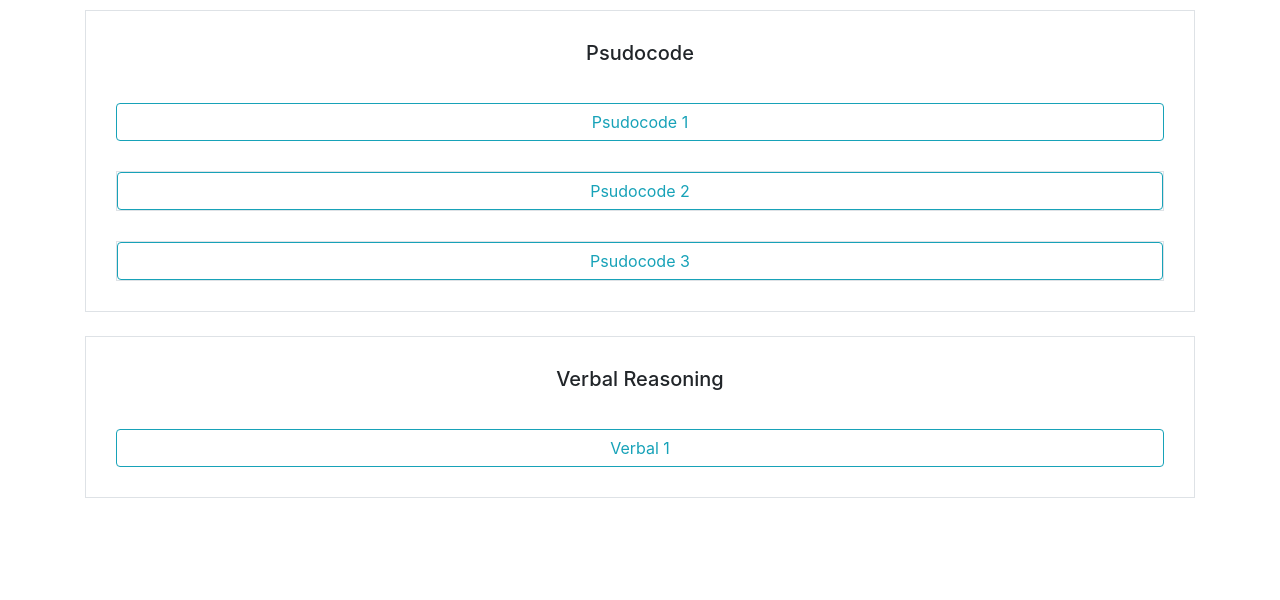
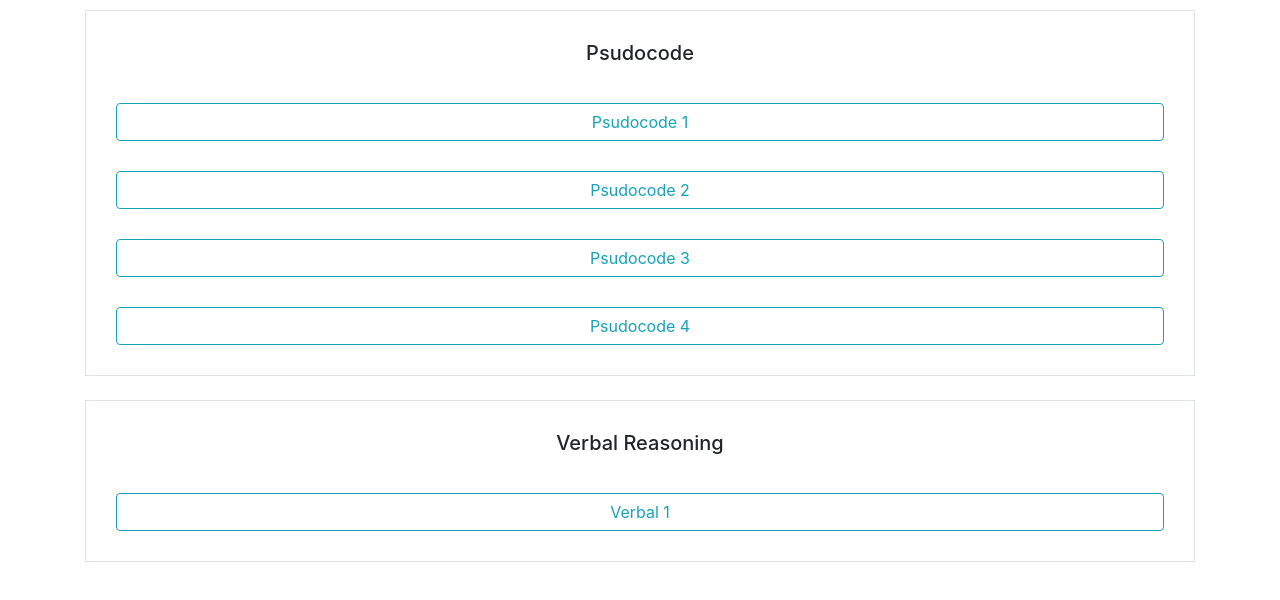
Before and after one commit to sparkteamgames/placement-training, a website: page capgemini-training.html in a window 1280 px wide. Shown: the part 174-774 px from the top of the page. Drawn offline with Linux system fonts and the light colour scheme.

Commit message:
Update capgemini-training.html

```diff
--- a/capgemini-training.html
+++ b/capgemini-training.html
@@ -58,13 +58,11 @@
                 <h5>Psudocode</h5><br>
                   <a class="btn btn-outline-info btn-block" href="https://youtu.be/ZxN1RNaPG0w" target="_blank">Psudocode 1</a>
                 <br>
-                <div class="lead border">
                   <a class="btn btn-outline-info btn-block" href="https://youtu.be/rRuy4eHAp3E" target="_blank">Psudocode 2</a>
-                </div>
                 <br>
-                <div class="lead border">
                   <a class="btn btn-outline-info btn-block" href="https://youtu.be/IjfOcH8zte4" target="_blank">Psudocode 3</a>
-                </div>
+                <br>
+                  <a class="btn btn-outline-info btn-block" href="https://youtu.be/pviMf94UgGs" target="_blank">Psudocode 4</a>
             </div>
             <br>
             <div class="lead border" style="padding: 30px;">
```
